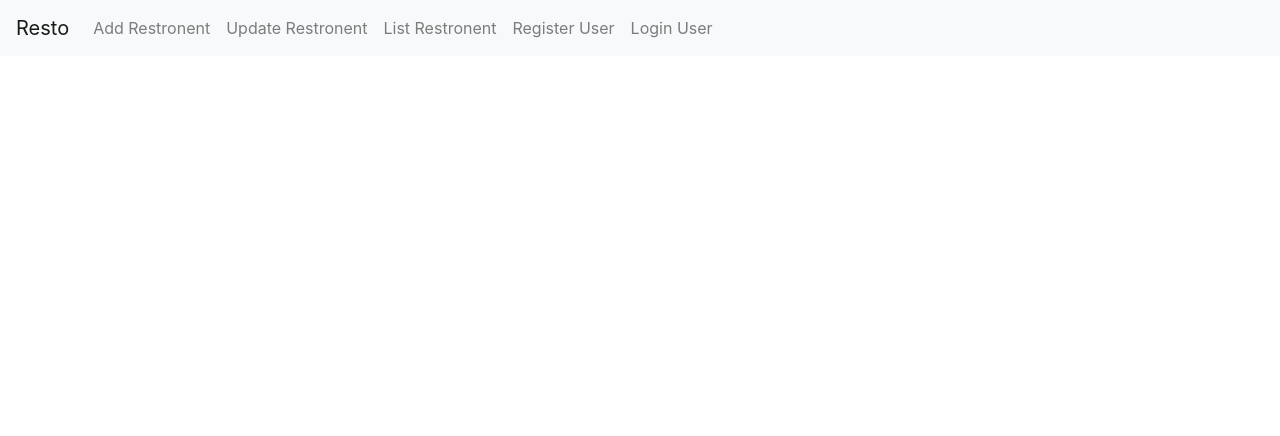
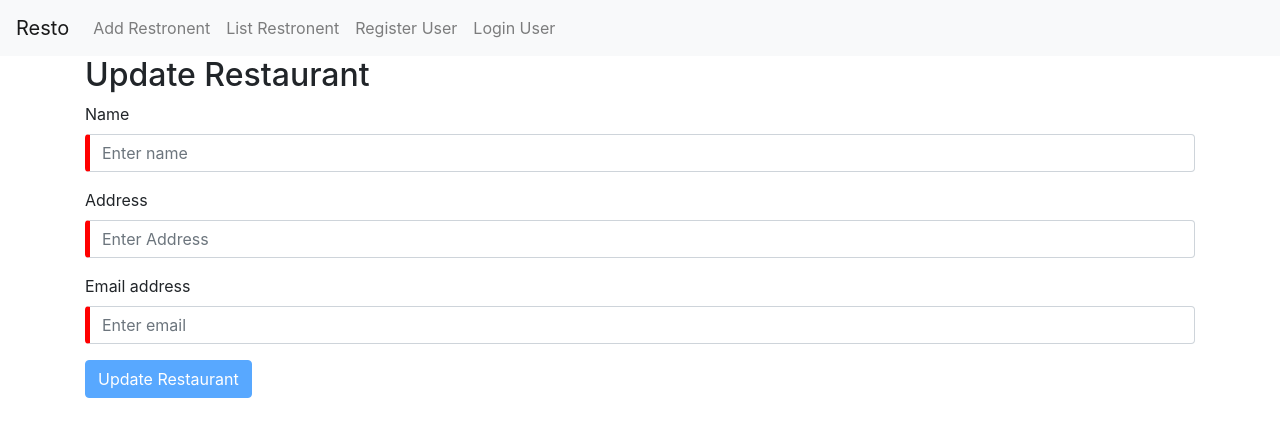
Before and after one commit to rajatissar/resto, an Angular app: page /update/1 in a window 1280 px wide. Before the commit this address led to /. Shown: the top 436 px of the page. Built offline with nearby package versions, Linux system fonts and the light colour scheme; no server answers.

Commit message:
update resto added

```diff
--- a/src/app/add-resto/add-resto.component.html
+++ b/src/app/add-resto/add-resto.component.html
@@ -25,5 +25,5 @@
         <small *ngIf="email.invalid && email.touched" class="error"> Email must be at least 4 characters </small>
 
     </div>
-    <button [disabled]="addRestaurantForm.invalid" type="submit" class="btn btn-primary">Submit</button>
+    <button [disabled]="addRestaurantForm.invalid" type="submit" class="btn btn-primary">Add Restaurant</button>
 </form>
--- a/src/app/app-routing.module.ts
+++ b/src/app/app-routing.module.ts
@@ -17,7 +17,7 @@ const routes: Routes = [
     component: ListRestoComponent
   },
   {
-    path: 'update',
+    path: 'update/:id',
     component: UpdateRestoComponent
   },
   {
--- a/src/app/app.component.html
+++ b/src/app/app.component.html
@@ -11,9 +11,9 @@
             <li class="nav-item">
                 <a class="nav-link" routerLink="add">Add Restronent</a>
             </li>
-            <li class="nav-item">
+            <!-- <li class="nav-item">
                 <a class="nav-link" routerLink="update">Update Restronent</a>
-            </li>
+            </li> -->
             <li class="nav-item">
                 <a class="nav-link" routerLink="list">List Restronent</a>
             </li>
--- a/src/app/list-resto/list-resto.component.html
+++ b/src/app/list-resto/list-resto.component.html
@@ -6,7 +6,7 @@
             <th scope="col">Address</th>
             <th scope="col">Email</th>
             <th scope="col">Delete</th>
-
+            <th scope="col">Update</th>
         </tr>
     </thead>
     <tbody>
@@ -15,7 +15,11 @@
             <td>{{restaurant.name}}</td>
             <td>{{restaurant.address}}</td>
             <td>{{restaurant.email}}</td>
-            <td><i (click)="deleteRestaurant(restaurant.id)" class="fa fa-trash" aria-hidden="true" style="font-size: 15px;color:red"></i>
+            <td>
+                <i (click)="deleteRestaurant(restaurant.id)" class="fa fa-trash" aria-hidden="true" style="font-size: 15px;color:red"></i>
+            </td>
+            <td>
+                <i routerLink="/update/{{restaurant.id}}" class="fa fa-edit" aria-hidden="true" style="font-size: 15px;color:black"></i>
             </td>
         </tr>
     </tbody>
--- a/src/app/resto.service.ts
+++ b/src/app/resto.service.ts
@@ -13,6 +13,10 @@ export class RestoService {
     return this.http.get<[]>(this.url);
   }
 
+  getRestaurant(id) {
+    return this.http.get<[]>(`${this.url}/${id}`);
+  }
+
   addRestaurants(body) {
     return this.http.post<[]>(this.url, body);
   }
@@ -20,4 +24,8 @@ export class RestoService {
   deleteRestaurant(id) {
     return this.http.delete<[]>(`${this.url}/${id}`);
   }
+
+  updateRestaurant(id, body) {
+    return this.http.put<[]>(`${this.url}/${id}`, body);
+  }
 }
--- a/src/app/update-resto/update-resto.component.css
+++ b/src/app/update-resto/update-resto.component.css
@@ -0,0 +1,11 @@
+input.ng-invalid {
+    border-left: 5px solid red;
+}
+
+input.ng-valid {
+    border-left: 5px solid green;
+}
+
+.error {
+    color: red;
+}
--- a/src/app/update-resto/update-resto.component.html
+++ b/src/app/update-resto/update-resto.component.html
@@ -1 +1,29 @@
-<p>update-resto works!</p>
+<h2>Update Restaurant</h2>
+
+<div *ngIf="isAlert" class="alert alert-warning alert-dismissible fade show" role="alert">
+    <strong>Success!</strong> Your restaurant updated successfully.
+    <button (click)="closeAlert()" type="button" class="close" data-dismiss="alert" aria-label="Close">
+    <span aria-hidden="true">&times;</span>
+  </button>
+</div>
+
+<form [formGroup]="updateRestaurantForm" (ngSubmit)="updateRestaurant()">
+    <div class="form-group">
+        <label for="exampleInputName1">Name</label>
+        <input formControlName="name" type="email" class="form-control" aria-describedby="emailHelp" placeholder="Enter name">
+        <small *ngIf="name.invalid && name.touched" class="error"> Name must be at least 4 characters </small>
+    </div>
+    <div class="form-group">
+        <label for="exampleInputAddress1">Address</label>
+        <input formControlName="address" type="text" class="form-control" placeholder="Enter Address">
+        <small *ngIf="address.invalid && address.touched" class="error"> Address must be at least 4 characters </small>
+
+    </div>
+    <div class="form-group">
+        <label for="exampleInputEmail1">Email address</label>
+        <input formControlName="email" type="text" class="form-control" placeholder="Enter email">
+        <small *ngIf="email.invalid && email.touched" class="error"> Email must be at least 4 characters </small>
+
+    </div>
+    <button [disabled]="updateRestaurantForm.invalid" type="submit" class="btn btn-primary">Update Restaurant</button>
+</form>
--- a/src/app/update-resto/update-resto.component.ts
+++ b/src/app/update-resto/update-resto.component.ts
@@ -1,4 +1,8 @@
 import { Component, OnInit } from '@angular/core';
+import { FormGroup, FormControl, Validators } from '@angular/forms';
+import { ActivatedRoute } from '@angular/router';
+
+import { RestoService } from '../resto.service';
 
 @Component({
   selector: 'app-update-resto',
@@ -6,10 +10,50 @@ import { Component, OnInit } from '@angular/core';
   styleUrls: ['./update-resto.component.css']
 })
 export class UpdateRestoComponent implements OnInit {
+  isAlert = false;
+  updateRestaurantForm = new FormGroup({
+    name: new FormControl('', [Validators.required, Validators.minLength(4)]),
+    address: new FormControl('', [Validators.required, Validators.minLength(4)]),
+    email: new FormControl('', [Validators.required, Validators.minLength(4)])
+  });
 
-  constructor() { }
+  constructor(private router: ActivatedRoute, private resto: RestoService) { }
 
   ngOnInit(): void {
+    const restaurantId = this.router.snapshot.params.id;
+    this.resto.getRestaurant(restaurantId)
+      .subscribe((restaurant: any) => {
+        this.updateRestaurantForm.setValue({
+          name: restaurant.name,
+          address: restaurant.address,
+          email: restaurant.email
+        });
+      });
   }
 
+  get name() {
+    return this.updateRestaurantForm.get('name');
+  }
+
+  get address() {
+    return this.updateRestaurantForm.get('address');
+  }
+
+  get email() {
+    return this.updateRestaurantForm.get('email');
+  }
+
+  updateRestaurant() {
+    const restaurantId = this.router.snapshot.params.id;
+    const updatedRestaurantBody = this.updateRestaurantForm.value;
+    this.resto.updateRestaurant(restaurantId, updatedRestaurantBody)
+      .subscribe((result) => {
+        this.isAlert = true;
+        this.updateRestaurantForm.reset({});
+      });
+  }
+
+  closeAlert() {
+    this.isAlert = false;
+  }
 }
```
